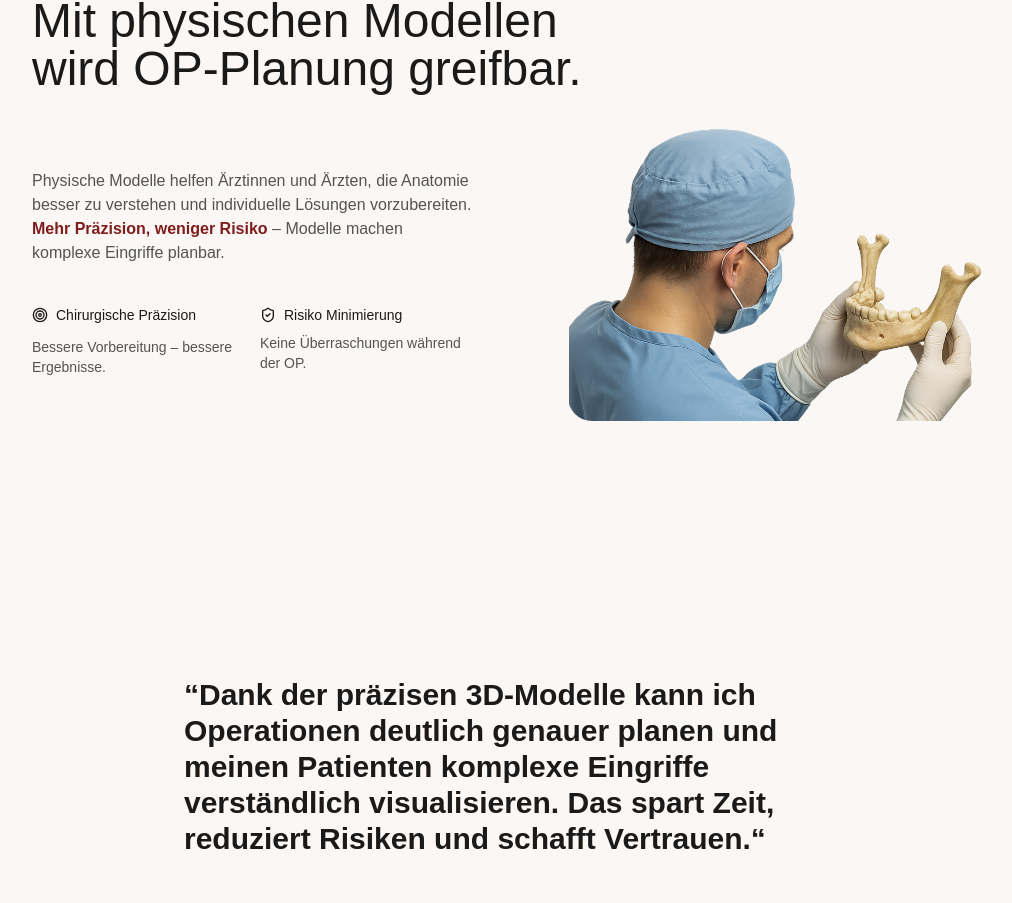
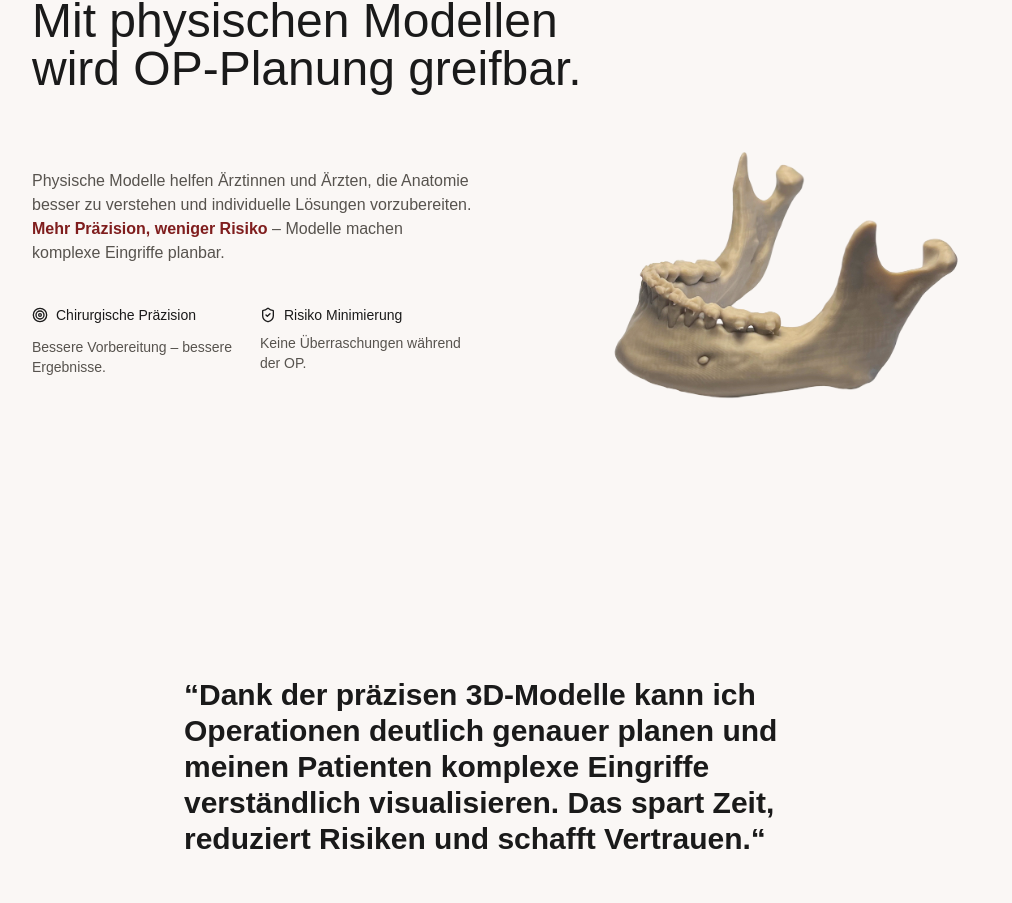
Before and after one commit to laesse10/anatomia, a Next.js app: page / in a window 1280 px wide. Shown: the part 1739-2642 px from the top of the page, without its empty margins (120-1132 px from the left). Built offline with nearby package versions, Linux system fonts and the light colour scheme.

Commit message:
img change

```diff
--- a/src/components/content-7.tsx
+++ b/src/components/content-7.tsx
@@ -31,7 +31,7 @@ export default function ContentSection2() {
                     </div>
                     <div className="relative mt-0 sm:mt-0 self-start">
                         <div className="aspect-67/45 relative rounded-3xl from-zinc-300 to-transparent p-px dark:from-zinc-700 overflow-hidden">
-                            <Image src="/surgeonJaw.png" alt="payments illustration light" width={1206} height={200} />
+                            <Image src="/Jaw3d.png" alt="payments illustration light" width={1206} height={200} />
                             {/* White fade overlay */}
 
                         </div>
```
Also changed, not shown: public/Jaw3d.png (added).
